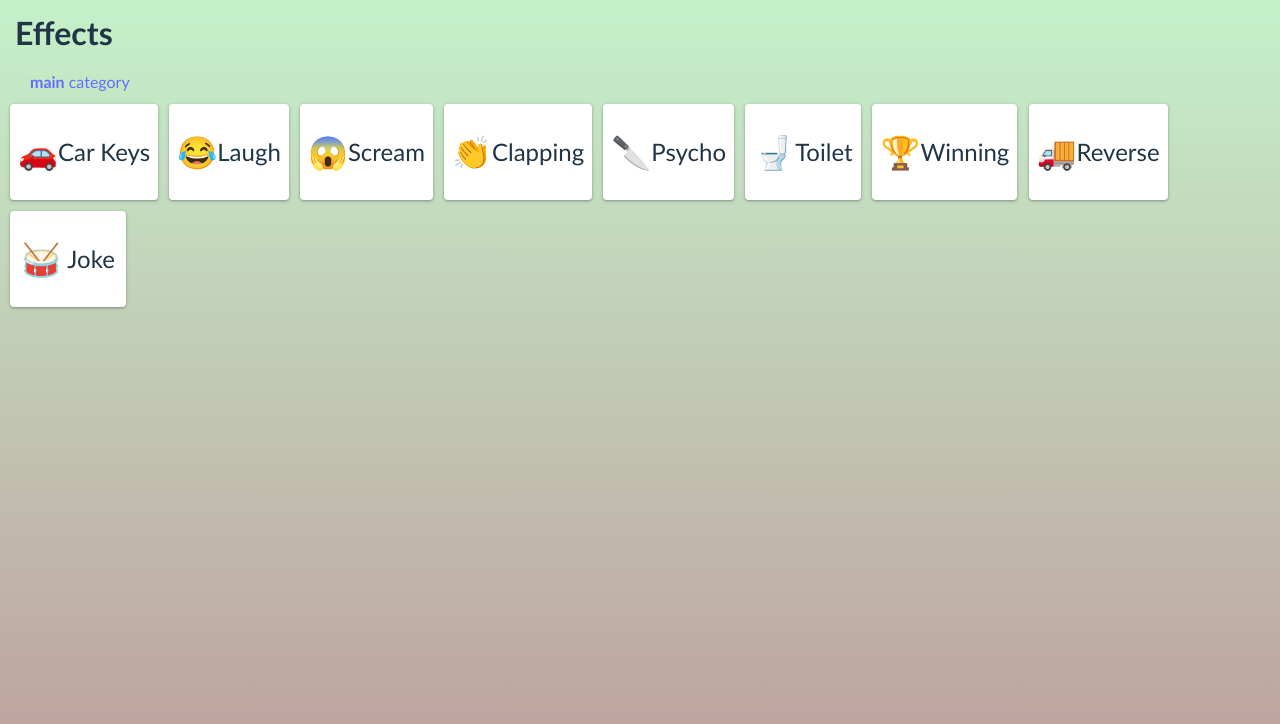
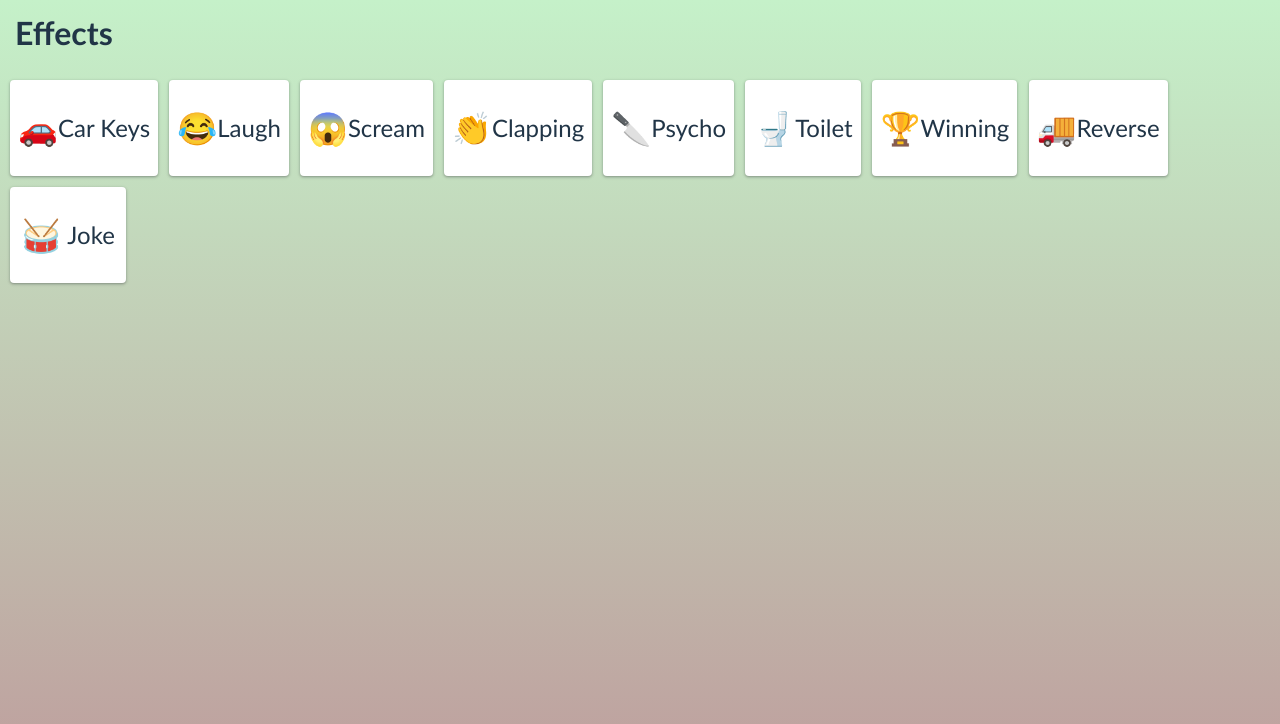
Before and after one commit to ChenPeleg/effects, a SvelteKit app: page / in a window 1280 px wide. Shown: the top 724 px of the page. Built offline with nearby package versions, Linux system fonts and the light colour scheme.

Commit message:
added a github pages build

```diff
--- a/package.json
+++ b/package.json
@@ -20,6 +20,7 @@
 		"@neoconfetti/svelte": "^1.0.0",
 		"@playwright/test": "^1.25.0",
 		"@sveltejs/adapter-auto": "next",
+		"@sveltejs/adapter-static": "^1.0.0-next.44",
 		"@sveltejs/kit": "next",
 		"@testing-library/jest-dom": "^5.16.5",
 		"@testing-library/svelte": "^3.2.1",
--- /dev/null
+++ b/src/routes/+layout.js
@@ -0,0 +1 @@
+export const prerender = true;
--- a/src/routes/+page.svelte
+++ b/src/routes/+page.svelte
@@ -1,6 +1,6 @@
 <div class="route1">
-	<a href="/"><b>main</b></a>
-	<a href="/category">category</a>
+	<!-- <a href="/"><b>main</b></a> -->
+	<!-- <a href="/category">category</a> -->
 </div>
 
 <style>
--- a/src/routes/category/+page.svelte
+++ /dev/null
@@ -1,10 +0,0 @@
-<div class="route1">
-	<a href="/">main</a>
-	<a href="/category"><b>category</b></a>
-</div>
-
-<style>
-	.route1 {
-		padding: 0px 30px;
-	}
-</style>
--- a/svelte.config.js
+++ b/svelte.config.js
@@ -1,9 +1,22 @@
-import adapter from '@sveltejs/adapter-auto';
+import adapter from '@sveltejs/adapter-static';
+// was "@sveltejs/adapter-auto"
 
-/** @type {import('@sveltejs/kit').Config} */
+// @ts-ignore
+const dev = 'production' === 'development';
+
+/** @type {import("@sveltejs/kit").Config} */
 const config = {
 	kit: {
-		adapter: adapter()
+		adapter: adapter({
+			pages: 'docs',
+			assets: 'docs'
+		}),
+		paths: {
+			// change below to your repo name
+			base: dev ? '' : '/effects'
+		}
+		// hydrate the <div id="svelte"> element in src/app.html
+		//target: '#svelte'
 	}
 };
 
```
Also changed, not shown: 33 other files (tests, documents, lock files or other folders).
